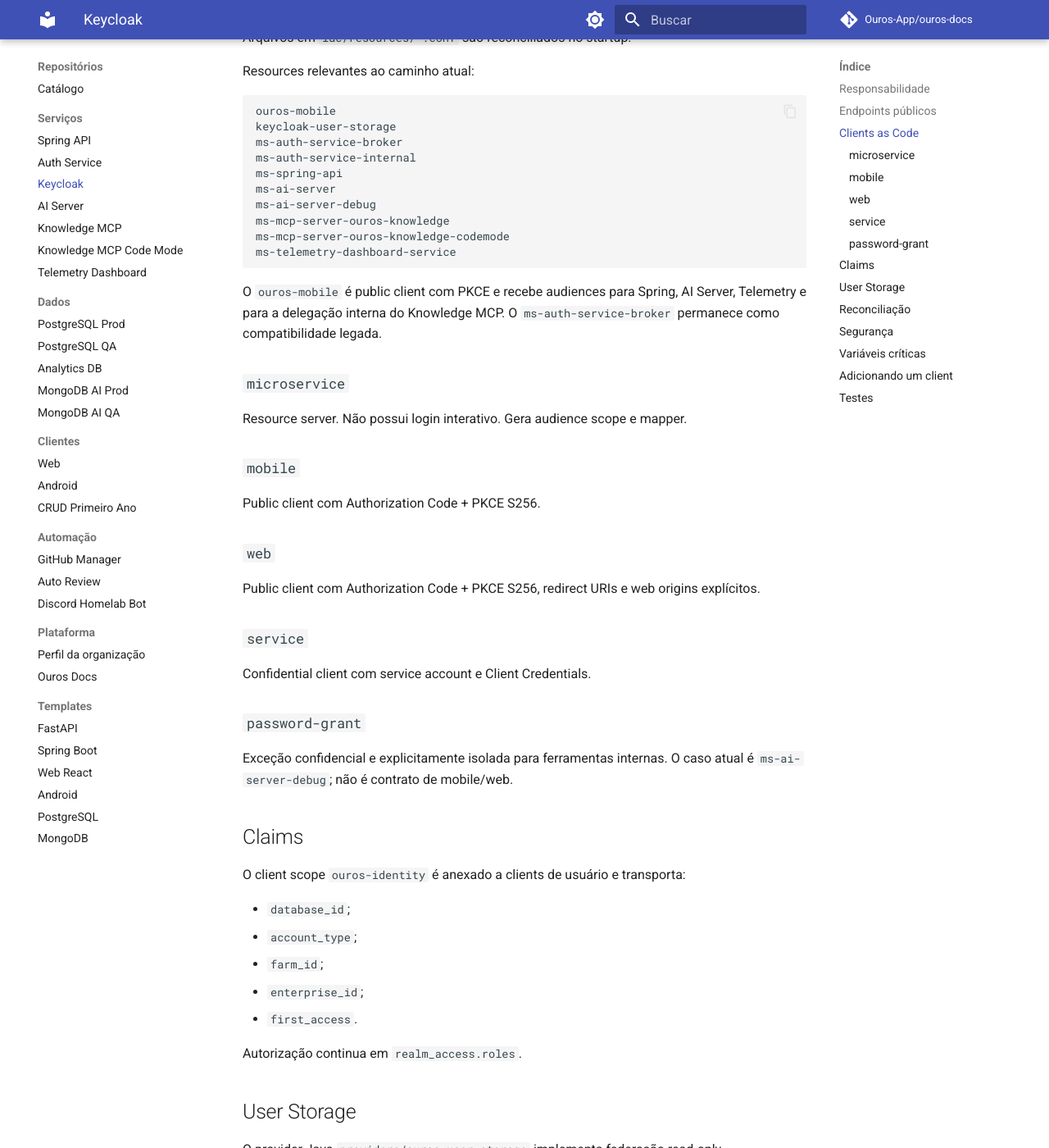
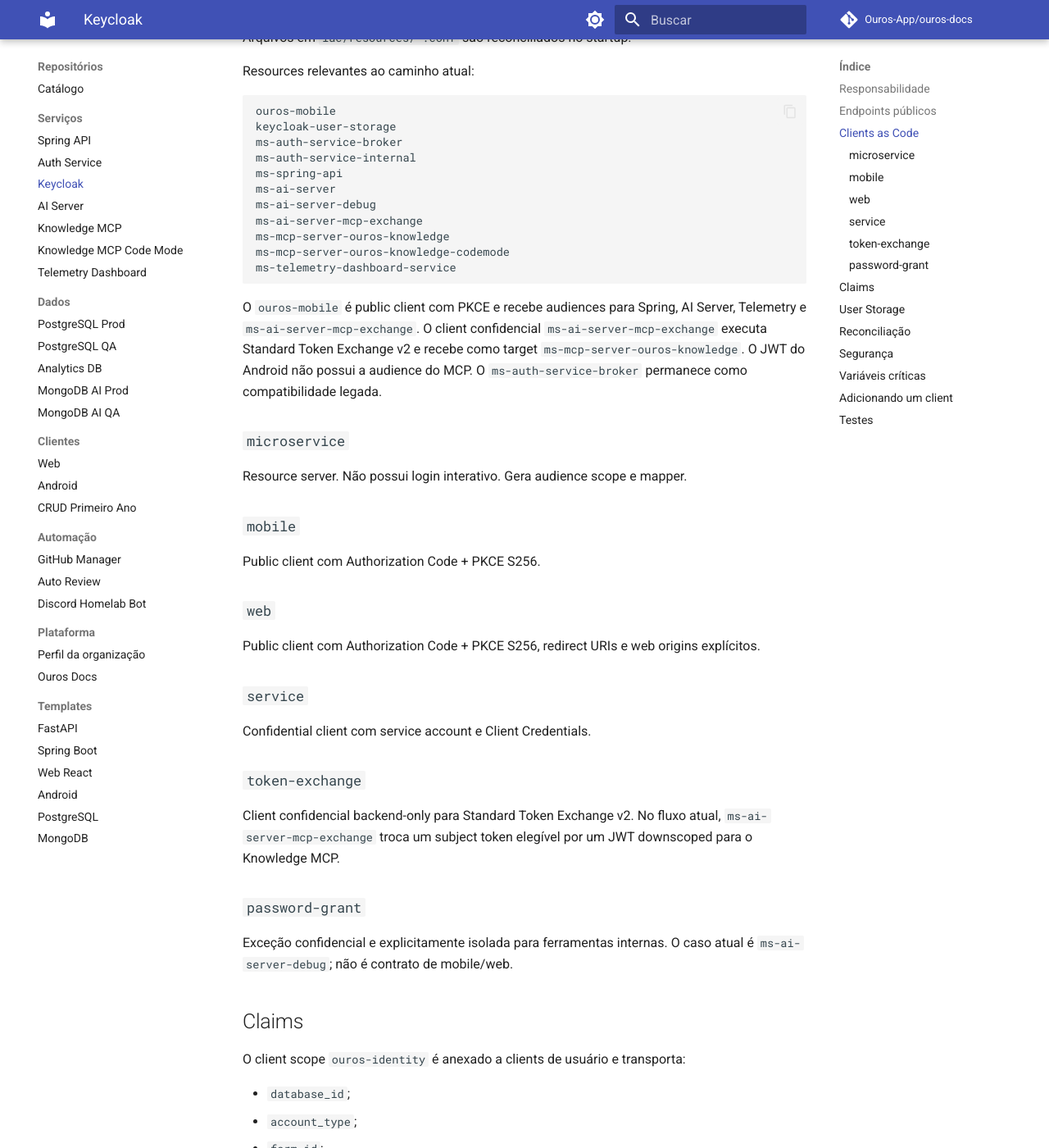
Before and after one commit to Ouros-App/ouros-docs, an MkDocs documentation site: the page built from docs/repositories/services/ouros-keycloak.md, in a window 1280 px wide and 1400 px high, scrolled down 1156 px. Shown: the whole window at 82% size. Built offline with MkDocs 1.6.1 and Material for MkDocs 9.7.7, drawn with Linux system fonts in a browser that asks for light colours; comment, search, counter and statistics services are not loaded.

Commit message:
docs(keycloak): document token exchange resource

````diff
--- a/docs/repositories/services/ouros-keycloak.md
+++ b/docs/repositories/services/ouros-keycloak.md
@@ -53,12 +53,13 @@
 ms-spring-api
 ms-ai-server
 ms-ai-server-debug
+ms-ai-server-mcp-exchange
 ms-mcp-server-ouros-knowledge
 ms-mcp-server-ouros-knowledge-codemode
 ms-telemetry-dashboard-service
 ```
 
-O `ouros-mobile` é public client com PKCE e recebe audiences para Spring, AI Server, Telemetry e para a delegação interna do Knowledge MCP. O `ms-auth-service-broker` permanece como compatibilidade legada.
+O `ouros-mobile` é public client com PKCE e recebe audiences para Spring, AI Server, Telemetry e `ms-ai-server-mcp-exchange`. O client confidencial `ms-ai-server-mcp-exchange` executa Standard Token Exchange v2 e recebe como target `ms-mcp-server-ouros-knowledge`. O JWT do Android não possui a audience do MCP. O `ms-auth-service-broker` permanece como compatibilidade legada.
 
 ### `microservice`
 
@@ -75,6 +76,10 @@
 ### `service`
 
 Confidential client com service account e Client Credentials.
+
+### `token-exchange`
+
+Client confidencial backend-only para Standard Token Exchange v2. No fluxo atual, `ms-ai-server-mcp-exchange` troca um subject token elegível por um JWT downscoped para o Knowledge MCP.
 
 ### `password-grant`
 
````
